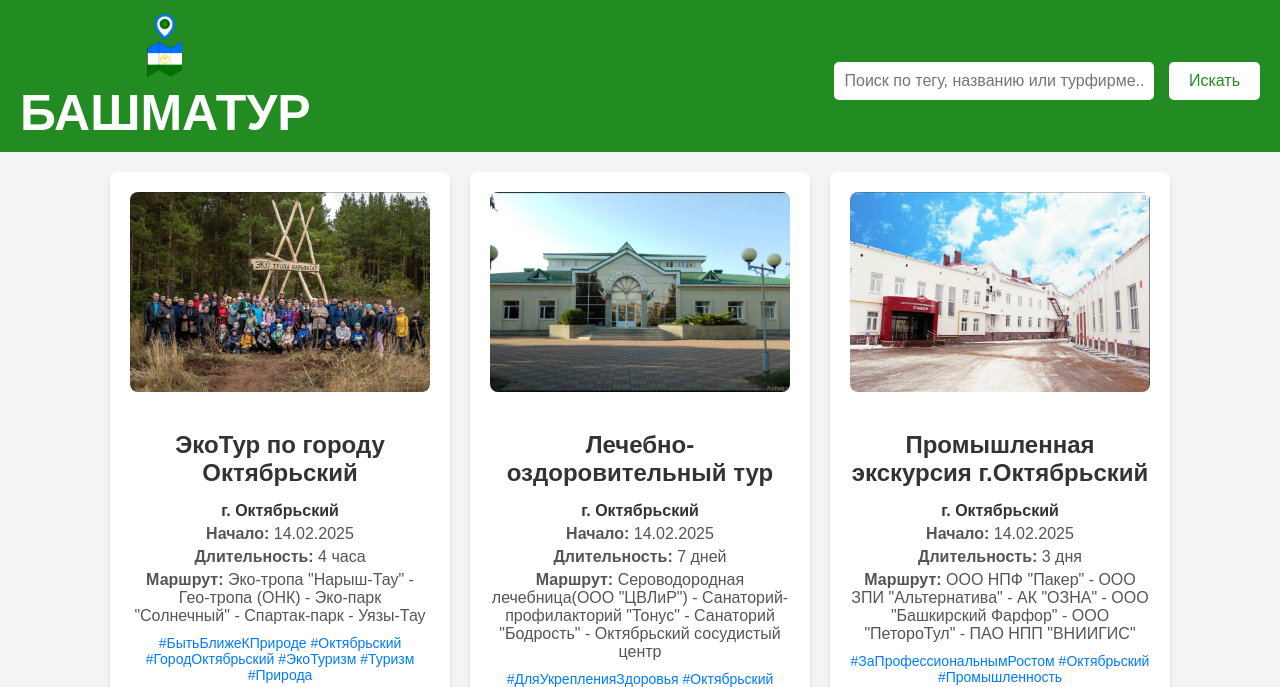
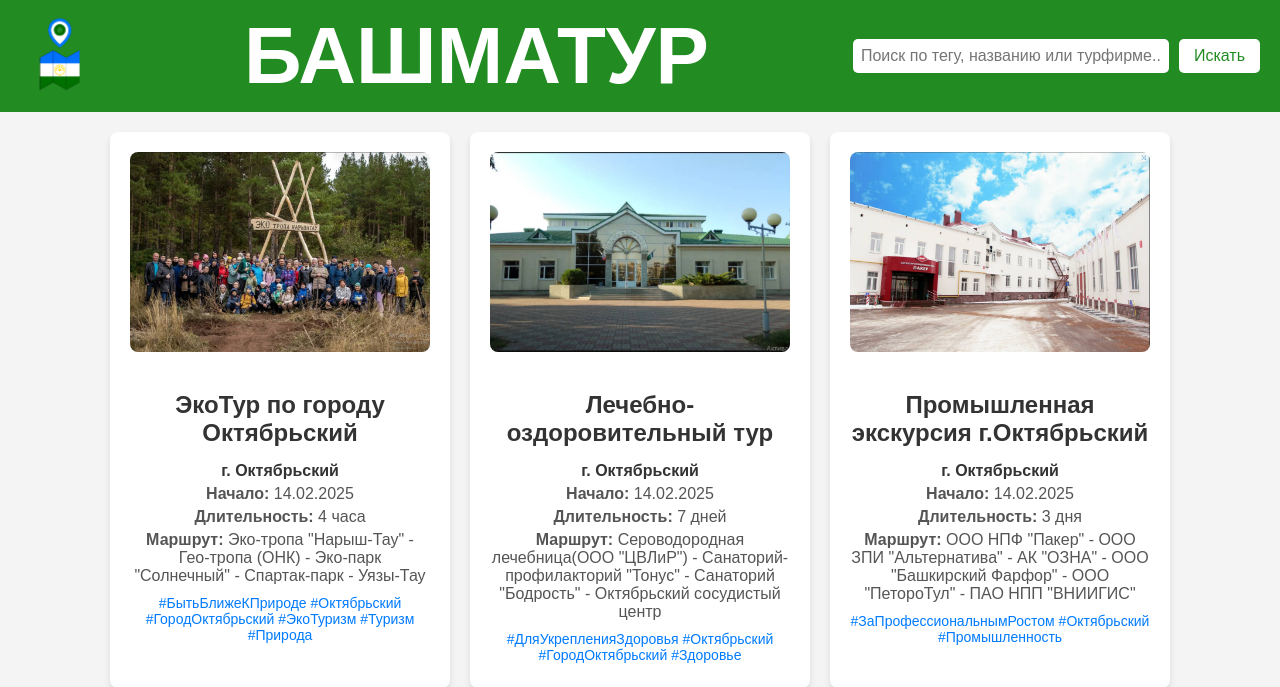
Before and after one commit to ebubler/bashmatur, a FastAPI app: page /tours in a window 1280 px wide. Shown: the top 687 px of the page. Run offline with FastAPI, Linux system fonts and the light colour scheme; data comes from the database, SQL or seed files in the repository; parts of the project's set-up code (start-up, migrations or seed data) failed here and were passed over.

Commit message:
пофиксил отображение на телефонах

```diff
--- a/static/home.css
+++ b/static/home.css
@@ -3,40 +3,6 @@
     margin: 0;
     padding: 0;
     background-color: #f4f4f4;
-}
-
-.header {
-    background-color: #228B22;
-    color: white;
-    padding: 20px;
-    text-align: center;
-}
-
-.header form {
-    margin-top: 10px;
-}
-
-.header input[type="text"] {
-    padding: 10px;
-    font-size: 16px;
-    width: 300px;
-    border-radius: 5px;
-    border: none;
-}
-
-.header button {
-    padding: 10px 20px;
-    font-size: 16px;
-    border: none;
-    border-radius: 5px;
-    background-color: white;
-    color: #228B22;
-    cursor: pointer;
-    margin-left: 10px;
-}
-
-.header button:hover {
-    background-color: #f8e9fa;
 }
 
 .container {
@@ -123,26 +89,49 @@
     align-items: center;
     justify-content: space-between;
     padding: 10px 20px;
+    background-color: #228B22;
+    color: white;
 }
 
 .header .logo {
-    height: 70px;
-}
-
-.header h1 {
-    flex-grow: 1;
-    text-align: center;
-    margin: 0;
+    height: 80px;
 }
 
 .header .center-text {
     flex-grow: 1;
     text-align: center;
-    font-size: 50px;
+    font-size: 80px;
     font-weight: bold;
-    color: white;
-    margin: 0;
 }
+
+.header form {
+    display: flex;
+    align-items: center;
+}
+
+.header input[type="text"] {
+    padding: 8px;
+    font-size: 16px;
+    width: 300px;
+    border-radius: 5px;
+    border: none;
+}
+
+.header button {
+    padding: 8px 15px;
+    font-size: 16px;
+    border: none;
+    border-radius: 5px;
+    background-color: white;
+    color: #228B22;
+    cursor: pointer;
+    margin-left: 10px;
+}
+
+.header button:hover {
+    background-color: #f8e9fa;
+}
+
 
 @media (max-width: 768px) {
     .header form {
@@ -183,16 +172,8 @@
         padding: 10px;
     }
 
-    .header .top-row {
-        display: flex;
-        align-items: center;
-        justify-content: center;
-        width: 100%;
-        position: relative; /* Позволяет центрировать текст */
-    }
-
     .header .logo {
-        height: 50px;
+        height: 40px;
         position: absolute;
         left: 0; /* Закрепляем логотип слева */
     }
--- a/templates/tours.html
+++ b/templates/tours.html
@@ -11,13 +11,14 @@
     <div class="header">
     <div class="top-row">
         <img src="/static/logo.png" alt="Логотип сайта" class="logo">
+    </div>
         <div class="center-text">БАШМАТУР</div>
-    </div>
     <form method="GET" action="/tours">
         <input type="text" name="search" placeholder="Поиск по тегу, названию или турфирме..." value="{{ search_query }}">
         <button type="submit">Искать</button>
     </form>
 </div>
+
 
 
     <div class="container">
```
